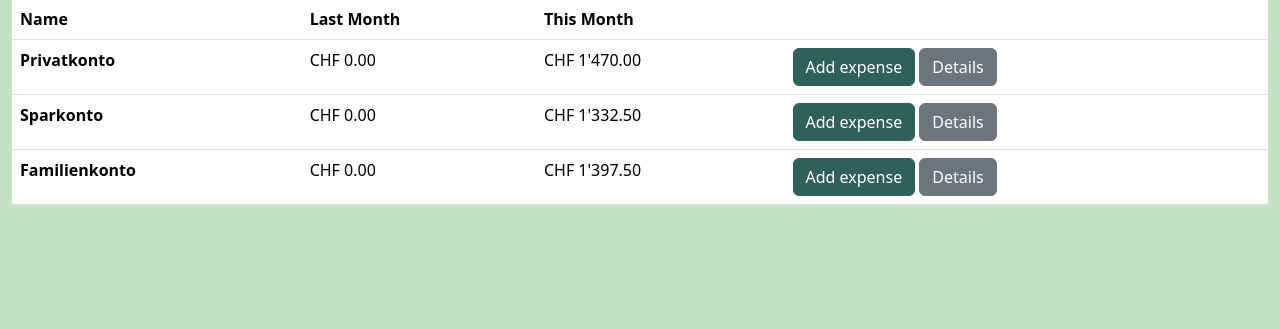
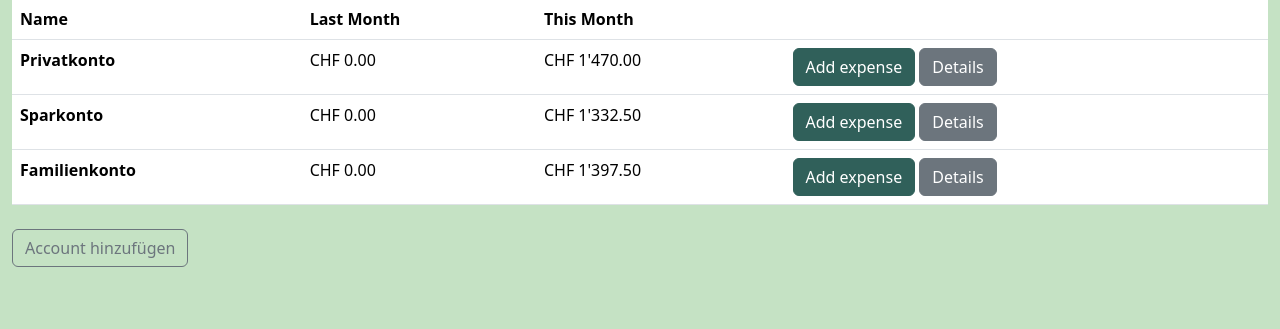
Before and after one commit to roob1n/finkong, a Flask app: page /accounts/ in a window 1280 px wide. Shown: the part 137-466 px from the top of the page. Run offline with Flask 3, Linux system fonts and the light colour scheme; the visitor is signed in with stand-in values (Sample User, id 1); data comes from the database, SQL or seed files in the repository; some libraries are stand-ins or nearby versions.

Commit message:
Neuer Button Account hinzufügen auf der Seite Accounts, weiter html Seite hinzugefügt, nun sollte noch Inhalt folgen

```diff
--- a/app/account.py
+++ b/app/account.py
@@ -72,3 +72,7 @@ def account_belongs_to_user(id):
     account = db.execute('SELECT * FROM account WHERE id = ?', (id,)).fetchone()
 
     return account['user_id'] == g.user['id']
+
+@bp.route('/create_account', methods=('GET', 'POST'))
+def create_account():
+    return render_template('account/create_account.html', user = g.user)
--- /dev/null
+++ b/app/templates/account/create_account.html
@@ -0,0 +1,5 @@
+{% extends 'app.html' %}
+
+{% block header %}
+<h1>{% block title %}Neuer Account{% endblock %}</h1>
+{% endblock %}
--- a/app/templates/account/index.html
+++ b/app/templates/account/index.html
@@ -28,4 +28,6 @@
         {% endfor %}
     </tbody>
 </table>
+
+<a class="btn btn-outline-secondary my-2" href=" {{ url_for('account.create_account') }}">Account hinzufügen</a>
 {% endblock %}
```
Also changed, not shown: app/user_profile.py (line endings or trailing spaces).
